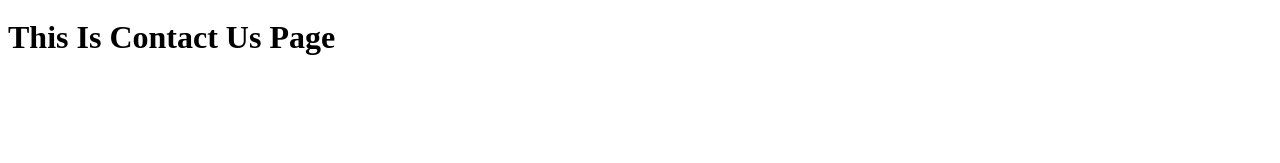
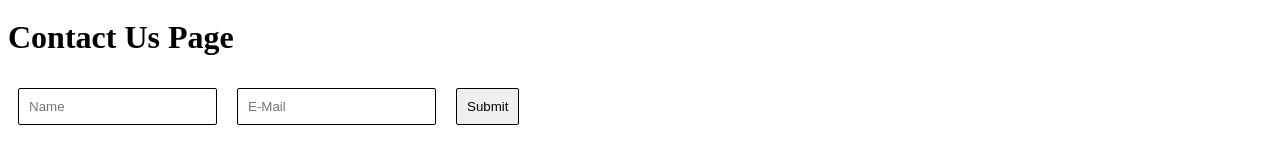
Before and after one commit to ajaygogia/HUNGER-HUB, a React app: page /contact in a window 1280 px wide. Shown: the part 147-310 px from the top of the page. Built offline with nearby package versions, Linux system fonts and the light colour scheme.

Commit message:
jest setup

```diff
--- a/babel.config.js
+++ b/babel.config.js
@@ -1,3 +1,6 @@
 module.exports = {
-    presets: [['@babel/preset-env', {targets: {node: 'current'}}]],
-  };
+  presets: [
+    ['@babel/preset-env', { targets: { node: 'current' } }],
+    ['@babel/preset-react', { runtime: 'automatic' }]
+  ],
+};
--- a/index.css
+++ b/index.css
@@ -176,6 +176,13 @@
     justify-content: center;
 }
 
+.contactUsFields {
+    padding: 10px;
+    margin: 10px;
+    border: 1px solid black;
+    border-radius: 2px;
+}
+
 .clear-cart {
     padding: 10px;
     margin-bottom: 26px;
--- a/package.json
+++ b/package.json
@@ -19,6 +19,7 @@
     "@babel/core": "^7.26.10",
     "@babel/preset-env": "^7.26.9",
     "@testing-library/dom": "^10.4.0",
+    "@testing-library/jest-dom": "^6.6.3",
     "@testing-library/react": "^16.2.0",
     "babel-jest": "^29.7.0",
     "jest": "^29.7.0",
@@ -29,6 +30,7 @@
     "tailwindcss": "^4.0.14"
   },
   "dependencies": {
+    "@babel/preset-react": "^7.26.3",
     "@reduxjs/toolkit": "^2.6.1",
     "@tailwindcss/postcss": "^4.0.14",
     "react": "^19.0.0",
--- /dev/null
+++ b/src/__tests__/header.test.js
@@ -0,0 +1,5 @@
+
+test ('Calculates xyz', ()=>{
+    const result = sum(2,8)
+    expect(result).toBe(10)
+})
--- a/src/components/Contact.js
+++ b/src/components/Contact.js
@@ -1,7 +1,12 @@
 const Contact = () => {
     return (
         <div id='contact-us'>
-            <h1>This Is Contact Us Page</h1>
+            <h1>Contact Us Page</h1>
+            <form>
+                <input className="contactUsFields" placeholder="Name"></input>
+                <input className="contactUsFields" placeholder="E-Mail"></input>
+                <button className="contactUsFields">Submit</button>
+            </form>
         </div>
     )
 }
```
Also changed, not shown: 2 other files.
